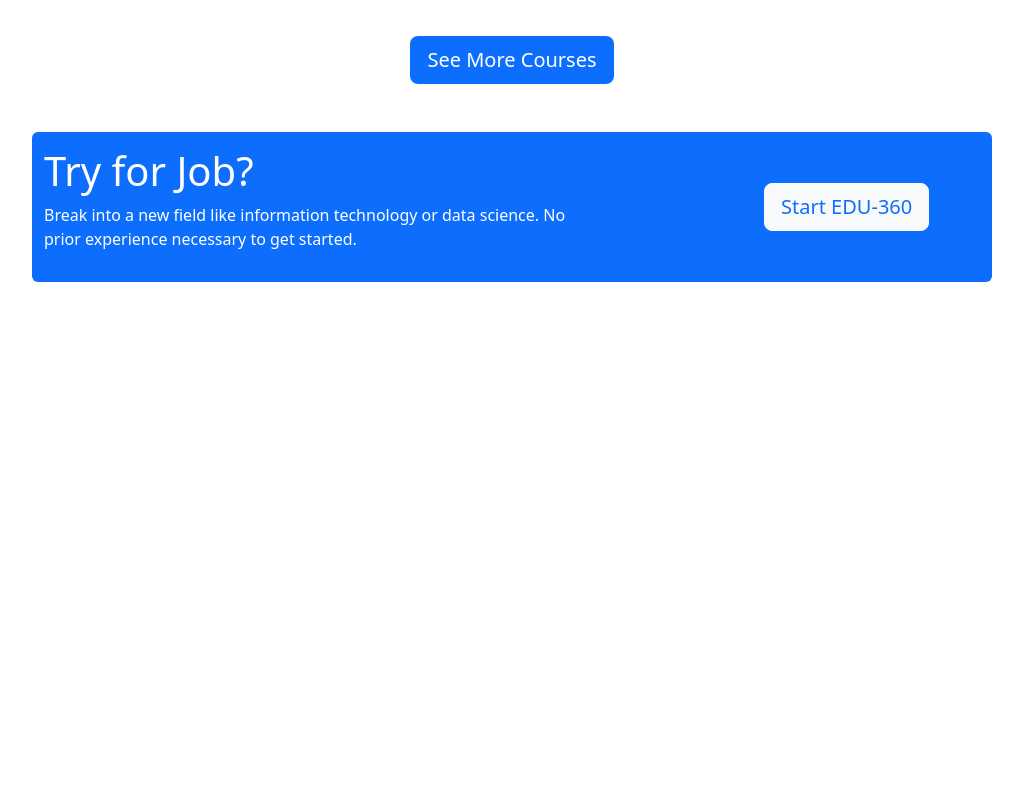
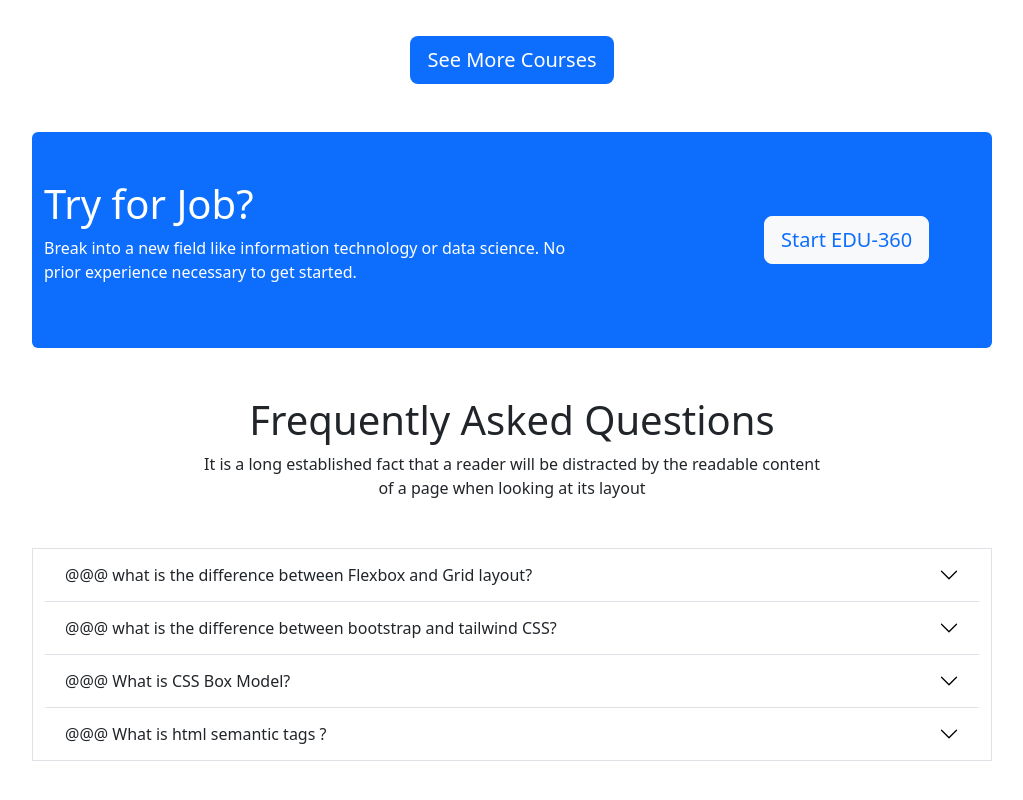
Before and after one commit to jamiulhassnat90/education-360, a plain HTML site: page index.html in a window 1280 px wide. Shown: the part 1736-2536 px from the top of the page, without its empty margins (128-1151 px from the left). Before the commit the page ends 2066 px from the top, so only its background shows below. Drawn offline with nearby package versions, Linux system fonts and the light colour scheme.

Commit message:
Frequently Asked Question / Accordion Section Done

```diff
--- a/index.html
+++ b/index.html
@@ -341,15 +341,13 @@
       <!-- END:: Popular Courses Section -->
 
       <!-- START:: Ready to Join / Modal Section -->
-      <div style="height: 150px" class="container w-75 bg-primary rounded-2 d-flex justify-content-center align-items-center my-5 ">
-        <div class="row align-items-center">
+      <div class="container w-75 bg-primary rounded-2 d-flex justify-content-center align-items-center my-5 ">
+        <div class="row align-items-center py-5">
           <div class="col-lg-9">
             <div class="text-white w-75 ">
               <h1>Try for Job?</h1>
               <p class="">
                 Break into a new field like information technology or data science. No prior experience necessary to get started.
-
-
               </p>
             </div>
             </div>
@@ -408,6 +406,63 @@
         </div>
       </div>
       <!-- END:: Ready to Join / Modal Section -->
+
+      <!-- START:: Frequently Asked Question / Accordion Section -->
+        <section>
+          <div class="container col-lg-12 w-50 text-center my-5">
+            <h1>Frequently Asked Questions </h1>
+            <p>It is a long established fact that a reader will be distracted by the readable
+              content of a page when looking at its layout</p>
+          </div>
+          <!-- Start:: accordion -->
+          <div class="container border col-lg-12 w-75 my-5">
+          <div class="accordion accordion-flush " id="accordionFlushExample">
+            <div class="accordion-item ">
+              <h2 class="accordion-header" id="flush-headingOne">
+                <button class="accordion-button collapsed" type="button" data-bs-toggle="collapse" data-bs-target="#flush-collapseOne" aria-expanded="false" aria-controls="flush-collapseOne">
+                  @@@ what is the difference between Flexbox and Grid layout?
+                </button>
+              </h2>
+              <div id="flush-collapseOne" class="accordion-collapse collapse" aria-labelledby="flush-headingOne" data-bs-parent="#accordionFlushExample">
+                <div class="accordion-body">Grid and flexbox. The basic difference between CSS Grid Layout and CSS Flexbox Layout is that flexbox was designed for layout in one dimension - either a row or a column. Grid was designed for two-dimensional layout - rows, and columns at the same time.</div>
+              </div>
+            </div>
+            <div class="accordion-item">
+              <h2 class="accordion-header" id="flush-headingTwo">
+                <button class="accordion-button collapsed" type="button" data-bs-toggle="collapse" data-bs-target="#flush-collapseTwo" aria-expanded="false" aria-controls="flush-collapseTwo">
+                  @@@ what is the difference between bootstrap and tailwind CSS?
+                </button>
+              </h2>
+              <div id="flush-collapseTwo" class="accordion-collapse collapse" aria-labelledby="flush-headingTwo" data-bs-parent="#accordionFlushExample">
+                <div class="accordion-body">Bootstrap comes with a set of pre-styled responsive, mobile-first components that possess a definite UI kit. Tailwind CSS uses a set of utility classes to create a neat UI with more flexibility and uniqueness.</div>
+              </div>
+            </div>
+            <div class="accordion-item">
+              <h2 class="accordion-header" id="flush-headingThree">
+                <button class="accordion-button collapsed" type="button" data-bs-toggle="collapse" data-bs-target="#flush-collapseThree" aria-expanded="false" aria-controls="flush-collapseThree">
+                  @@@ What is CSS Box Model?
+                </button>
+              </h2>
+              <div id="flush-collapseThree" class="accordion-collapse collapse" aria-labelledby="flush-headingThree" data-bs-parent="#accordionFlushExample">
+                <div class="accordion-body">In CSS, the term "box model" is used when talking about design and layout. The CSS box model is essentially a box that wraps around every HTML element.</div>
+              </div>
+            </div>
+            <div class="accordion-item">
+              <h2 class="accordion-header" id="flush-headingFour">
+                <button class="accordion-button collapsed" type="button" data-bs-toggle="collapse" data-bs-target="#flush-collapseFour" aria-expanded="false" aria-controls="flush-collapseFour">
+                  @@@ What is html semantic tags ?
+                </button>
+              </h2>
+              <div id="flush-collapseFour" class="accordion-collapse collapse" aria-labelledby="flush-headingFour" data-bs-parent="#accordionFlushExample">
+                <div class="accordion-body">Semantic HTML elements are those that clearly describe their meaning in a human- and machine-readable way. Elements such as header , footer and article are all considered semantic because they accurately describe the purpose of the element and the type of content that is inside them.</div>
+              </div>
+            </div>
+          </div>
+        </div>
+          <!-- End:: accordion -->
+
+        </section>
+      <!-- END:: Frequently Asked Question / Accordion Section -->
     </main>
     <!-------------------------------
          End:: Main Section
```
